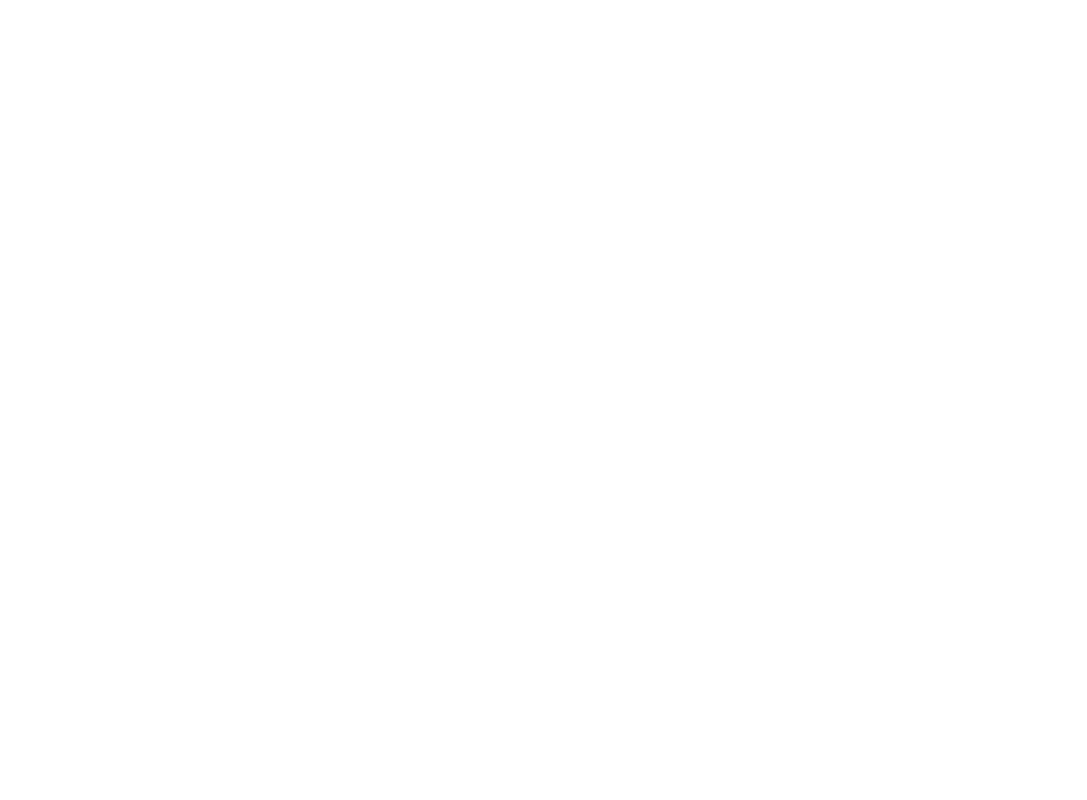
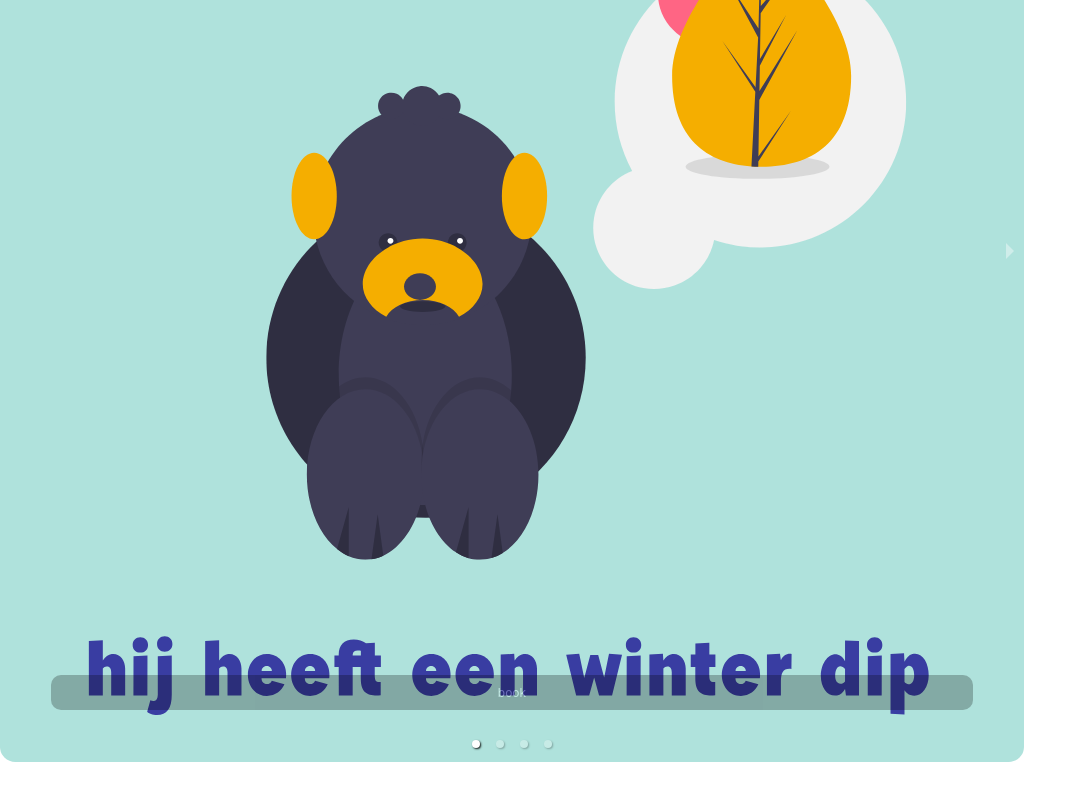
Before and after one commit to BenLinnenbank/kinderboek, a React (Create React App) app in the folder frontend/: page /library in a window 1280 px wide. Shown: the part 870-1670 px from the top of the page, without its empty margins (0-1087 px from the left). Before the commit the page ends 800 px from the top, so only its background shows below. Built offline with nearby package versions, Linux system fonts and the light colour scheme.

Commit message:
Feat: add a ContentCarousel

```diff
--- a/frontend/package.json
+++ b/frontend/package.json
@@ -8,6 +8,7 @@
     "@testing-library/user-event": "^12.2.0",
     "react": "^17.0.1",
     "react-dom": "^17.0.1",
+    "react-responsive-carousel": "^3.2.11",
     "react-router-dom": "^5.2.0",
     "react-scripts": "4.0.0",
     "styled-components": "^5.2.1",
--- a/frontend/src/components/Library.js
+++ b/frontend/src/components/Library.js
@@ -1,13 +1,14 @@
 import React from 'react';
 import Menu from './Menu';
 import styled from 'styled-components';
-import { Link } from "react-router-dom";
+import { Link } from 'react-router-dom';
+import ContentCarousel from './reusable_components/carousel/ContentCarousel';
 import boek1 from '../assets/bookCovers/Boek1.svg';
 import boek2 from '../assets/bookCovers/Boek2.svg';
 import boek3 from '../assets/bookCovers/Boek3.svg';
 import boek4 from '../assets/bookCovers/Boek4.svg';
 
-const StyledGrid = styled.div`
+const StyledCarousel = styled.div`
     width: 100%;
     margin-top: 80px;
     display: grid;
@@ -26,15 +27,22 @@ const StyledImg = styled.img`
 `;
 
 function Library() {
+
     return (
         <>
             <Menu btn={true} />
-            <StyledGrid>
+            <StyledCarousel>
                 <Link to="/book1"><StyledImg src={boek1} /></Link>
                 <Link to="/book2"><StyledImg src={boek2} /></Link>
                 <Link to="/book3"><StyledImg src={boek3} /></Link>
                 <Link to="/book4"><StyledImg src={boek4} /></Link>
-            </StyledGrid>
+            </StyledCarousel>
+            <ContentCarousel
+                book1={boek1}
+                book2={boek2}
+                book3={boek3}
+                book4={boek4}
+            />
         </>
     )
 }
--- /dev/null
+++ b/frontend/src/components/reusable_components/carousel/ContentCarousel.js
@@ -0,0 +1,41 @@
+import React from 'react';
+import styled from 'styled-components';
+import "react-responsive-carousel/lib/styles/carousel.min.css";
+import { Carousel } from 'react-responsive-carousel';
+
+const StyledImg = styled.img`
+    width: 240px;
+    heigth: 240px;
+`;
+
+const StyledContainer = styled.div`
+    width: 80%;
+    heigth: 240px;
+`;
+
+function ContentCarousel(props) {
+    return (
+        <StyledContainer>
+            <Carousel>
+                <div>
+                    <StyledImg src={props.book1} />
+                    <p className="legend">book</p>
+                </div>
+                <div>
+                    <StyledImg src={props.book2} />
+                    <p className="legend">book</p>
+                </div>
+                <div>
+                    <StyledImg src={props.book3} />
+                    <p className="legend">book</p>
+                </div>
+                <div>
+                    <StyledImg src={props.book4} />
+                    <p className="legend">book</p>
+                </div>
+            </Carousel>
+        </StyledContainer>
+    )
+}
+
+export default ContentCarousel
```
Also changed, not shown: 1 other file (tests, documents, lock files or other folders).
